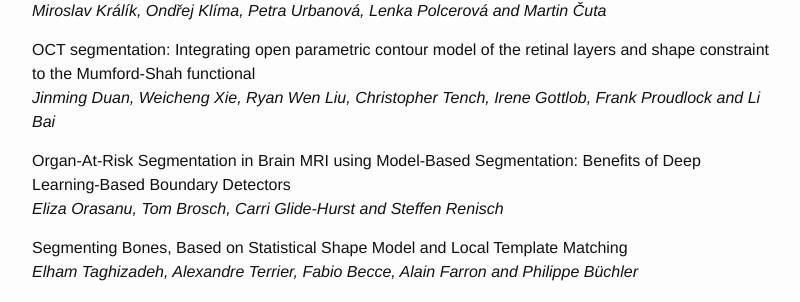
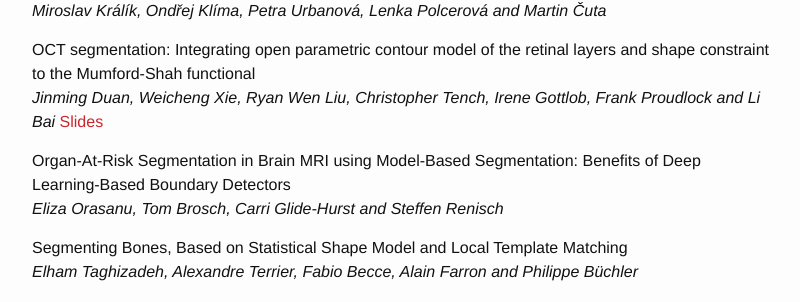
Before and after one commit to shapemi/shapemi2020, a Jekyll site: the page built from program/index.md, in a window 1280 px wide and 900 px high, scrolled down 2756 px. Shown: the part 221-523 px from the top of the window, without its empty margins (238-1038 px from the left). Built offline with Jekyll 4.4.1, drawn with Linux system fonts in a browser that asks for light colours.

Commit message:
Update index.md

```diff
--- a/program/index.md
+++ b/program/index.md
@@ -132,6 +132,7 @@ Morphometric Sex Estimation from the Hip Bone by Means of the HIP 1.1 Software<b
 
 OCT segmentation: Integrating open parametric contour model of the retinal layers and shape constraint to the Mumford-Shah functional<br>
 *Jinming Duan, Weicheng Xie, Ryan Wen Liu, Christopher Tench, Irene Gottlob, Frank Proudlock and Li Bai*
+[Slides](LongXie.pdf)
 
 Organ-At-Risk Segmentation in Brain MRI using Model-Based Segmentation: Benefits of Deep Learning-Based Boundary Detectors<br>
 *Eliza Orasanu, Tom Brosch, Carri Glide-Hurst and Steffen Renisch*
```
